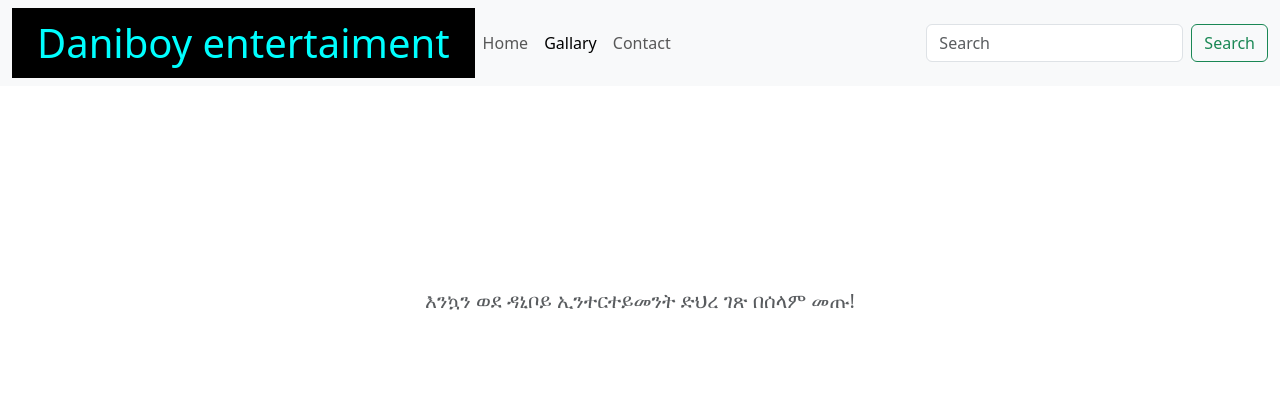
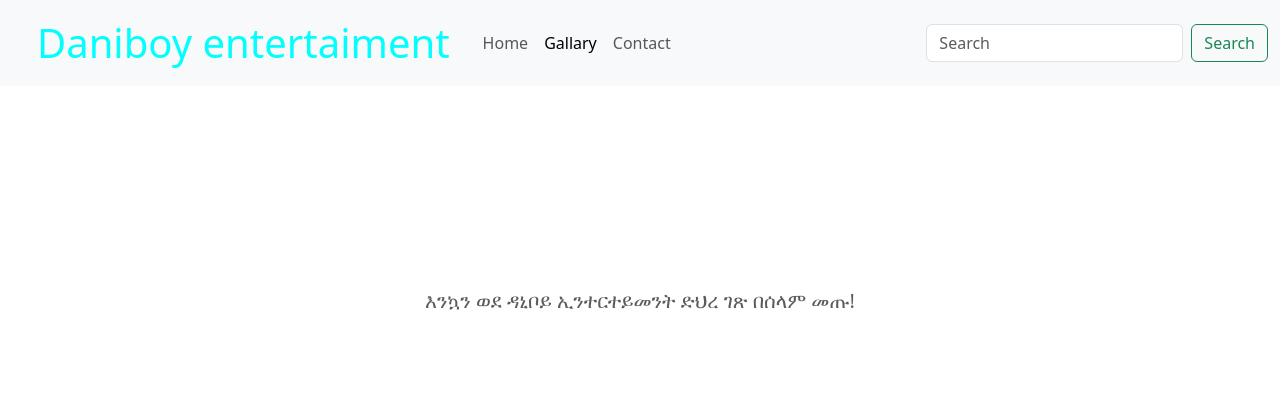
Before and after one commit to Maxd646/my-website, a PHP site: page /galary.html in a window 1280 px wide. Shown: the top 420 px of the page. Run offline with PHP 8.4, Linux system fonts and the light colour scheme; some libraries are stand-ins or nearby versions.

Commit message:
Update newstyle.css

```diff
--- a/newstyle.css
+++ b/newstyle.css
@@ -1,7 +1,7 @@
 a {
     color: white;
     text-align: center;
-    background-color: black;
+    background-color: none;
     display: inline-block;
     padding: 12px 25px;
     text-decoration: none;
```
